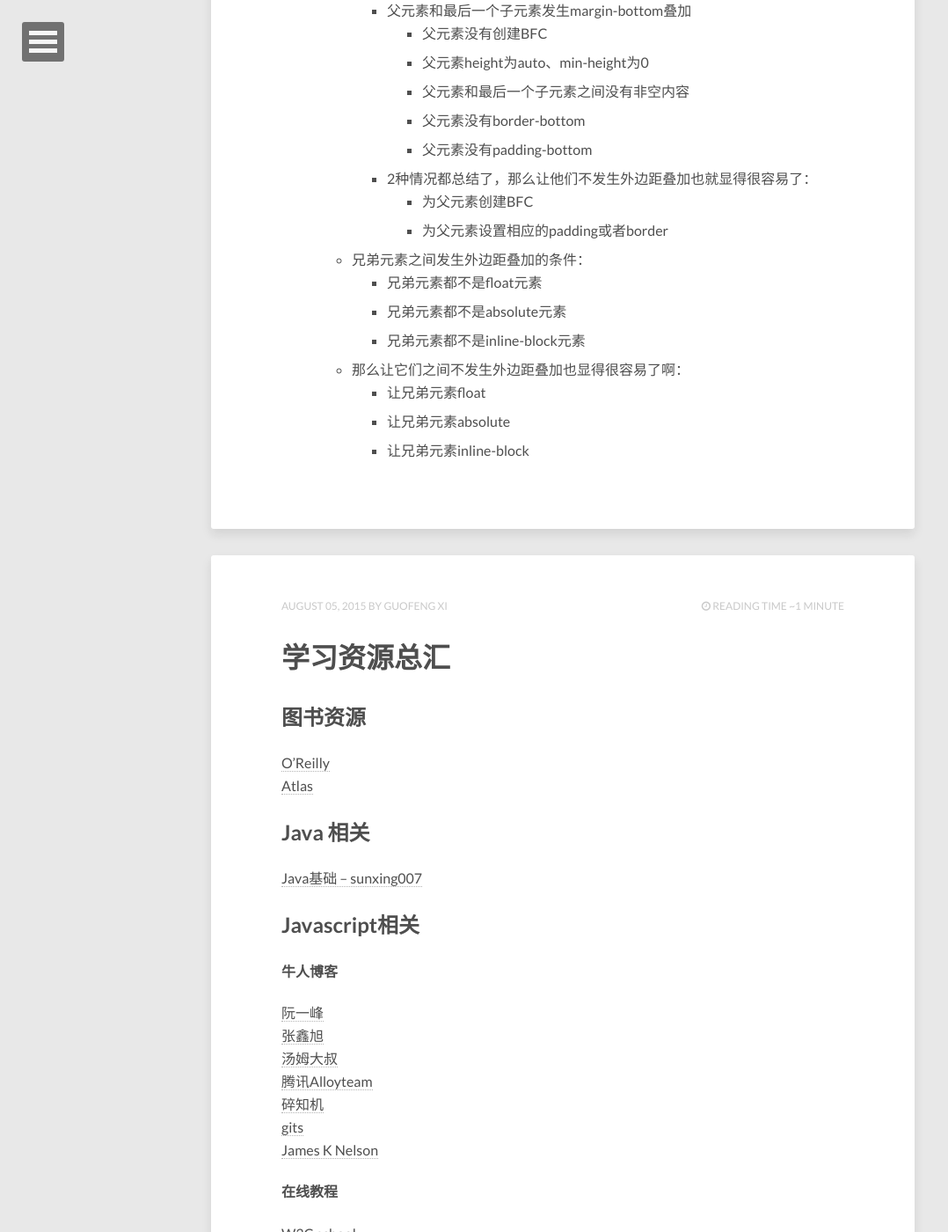
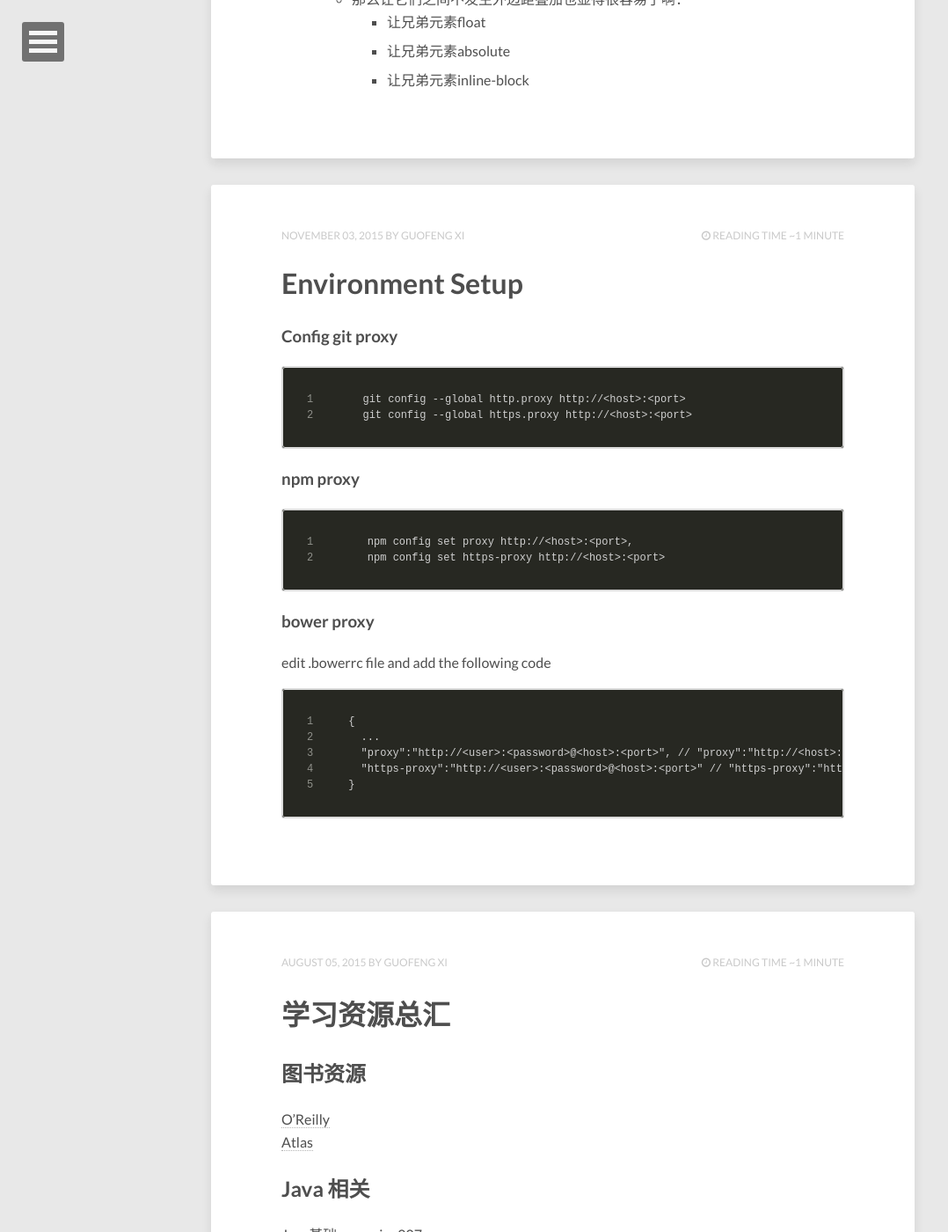
Before and after one commit to sheguloves/blog, a Jekyll site: the page built from index.html, in a window 1280 px wide and 1400 px high, scrolled down 1383 px. Shown: the whole window at 88% size, without its empty margins (0-1078 px from the left). Built offline with Jekyll 4.4.1, drawn with Linux system fonts in a browser that asks for light colours; nearby versions of some CDN libraries; the list of posts is cut into pages by our own code; some of the changed text lies outside the part shown.

Commit message:
Add a new post: environment setup and remove images from post css notes

````diff
--- /dev/null
+++ b/_posts/2015-11-03-Enviroment-Setup.md
@@ -0,0 +1,28 @@
+---
+layout: post
+title: Environment Setup
+description: "This is a notes for development environment setup"
+modified: 2015-11-08
+tags: [CSS]
+---
+
+### Config git proxy
+```
+git config --global http.proxy http://<host>:<port>
+git config --global https.proxy http://<host>:<port>
+```
+
+### npm proxy
+```
+npm config set proxy http://<host>:<port>,
+npm config set https-proxy http://<host>:<port>
+```
+### bower proxy
+edit .bowerrc file and add the following code
+```
+{
+  ...
+  "proxy":"http://<user>:<password>@<host>:<port>", // "proxy":"http://<host>:<port>",
+  "https-proxy":"http://<user>:<password>@<host>:<port>" // "https-proxy":"http://<host>:<port>"
+}
+```
````
Also changed, not shown: _posts/2016-01-07-css-notes.md (+0 -4 lines).
